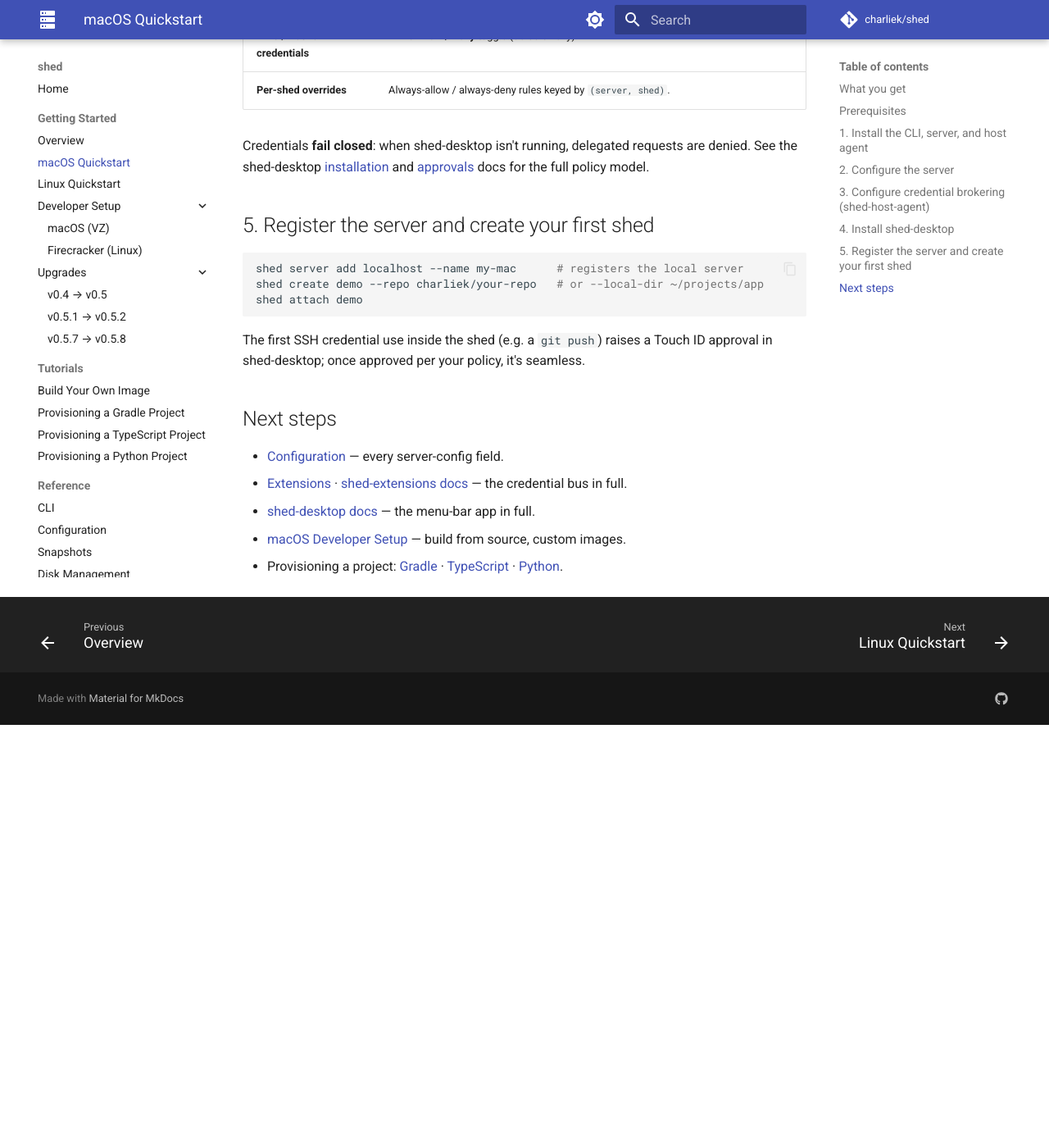
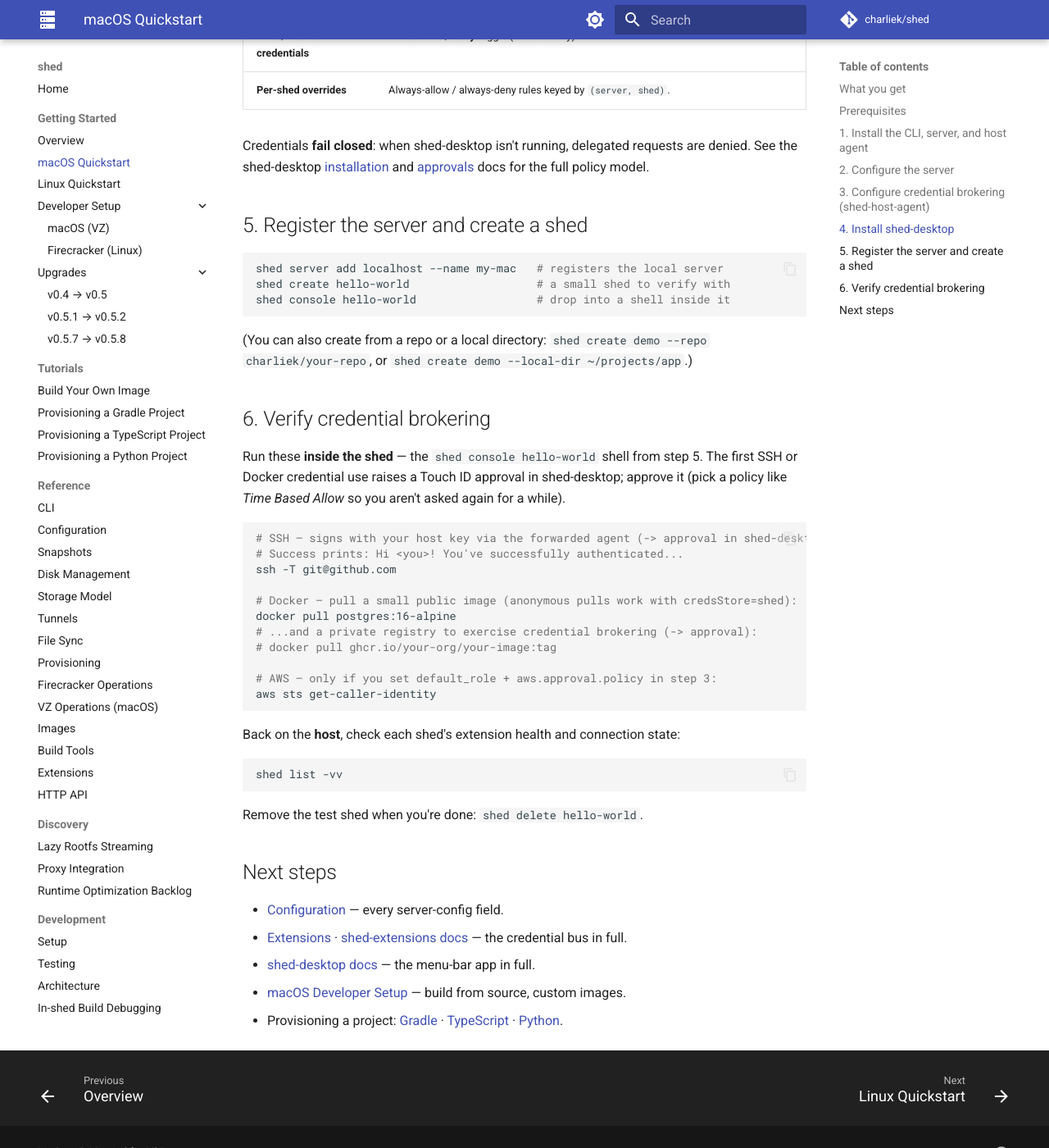
Before and after one commit to charliek/shed, an MkDocs documentation site: the page built from docs/getting-started/macos-quickstart.md, in a window 1280 px wide and 1400 px high, scrolled down 3375 px. Shown: the whole window at 82% size. Built offline with MkDocs 1.6.1 and Material for MkDocs 9.7.7, drawn with Linux system fonts in a browser that asks for light colours; comment, search, counter and statistics services are not loaded; before the commit the page ends 4259 px from its top, so only the background shows below that.

Commit message:
docs(macos-quickstart): add a credential-brokering verify walkthrough
Adds an explicit step 5 (create hello-world + shed console) and step 6
verify section (ssh -T git@github.com, docker pull postgres:16-alpine +
a private-registry variant, aws sts get-caller-identity, and shed list -vv
from the host), adapted from the shed-extensions README verify steps.

Co-Authored-By: Claude Opus 4.8 (1M context) <noreply@anthropic.com>

````diff
--- a/docs/getting-started/macos-quickstart.md
+++ b/docs/getting-started/macos-quickstart.md
@@ -162,16 +162,46 @@ are denied. See the shed-desktop
 and [approvals](https://charliek.github.io/shed-desktop/reference/approvals/)
 docs for the full policy model.
 
-## 5. Register the server and create your first shed
+## 5. Register the server and create a shed
 
 ```bash
-shed server add localhost --name my-mac      # registers the local server
-shed create demo --repo charliek/your-repo   # or --local-dir ~/projects/app
-shed attach demo
+shed server add localhost --name my-mac   # registers the local server
+shed create hello-world                   # a small shed to verify with
+shed console hello-world                  # drop into a shell inside it
 ```
 
-The first SSH credential use inside the shed (e.g. a `git push`) raises a Touch
-ID approval in shed-desktop; once approved per your policy, it's seamless.
+(You can also create from a repo or a local directory:
+`shed create demo --repo charliek/your-repo`, or
+`shed create demo --local-dir ~/projects/app`.)
+
+## 6. Verify credential brokering
+
+Run these **inside the shed** — the `shed console hello-world` shell from step 5.
+The first SSH or Docker credential use raises a Touch ID approval in shed-desktop;
+approve it (pick a policy like *Time Based Allow* so you aren't asked again for a
+while).
+
+```bash
+# SSH — signs with your host key via the forwarded agent (-> approval in shed-desktop).
+# Success prints: Hi <you>! You've successfully authenticated...
+ssh -T git@github.com
+
+# Docker — pull a small public image (anonymous pulls work with credsStore=shed):
+docker pull postgres:16-alpine
+# ...and a private registry to exercise credential brokering (-> approval):
+# docker pull ghcr.io/your-org/your-image:tag
+
+# AWS — only if you set default_role + aws.approval.policy in step 3:
+aws sts get-caller-identity
+```
+
+Back on the **host**, check each shed's extension health and connection state:
+
+```bash
+shed list -vv
+```
+
+Remove the test shed when you're done: `shed delete hello-world`.
 
 ## Next steps
 
````
